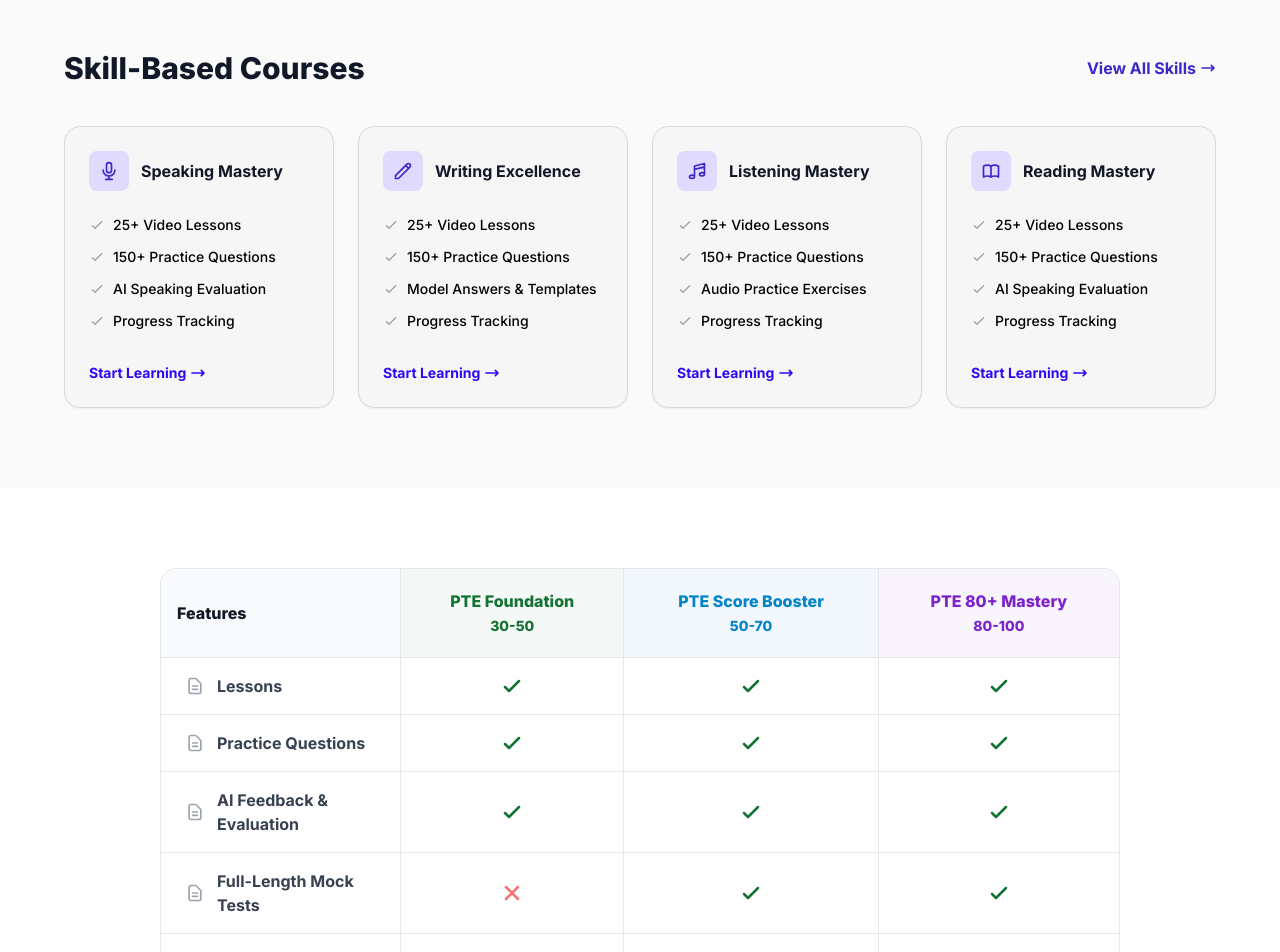
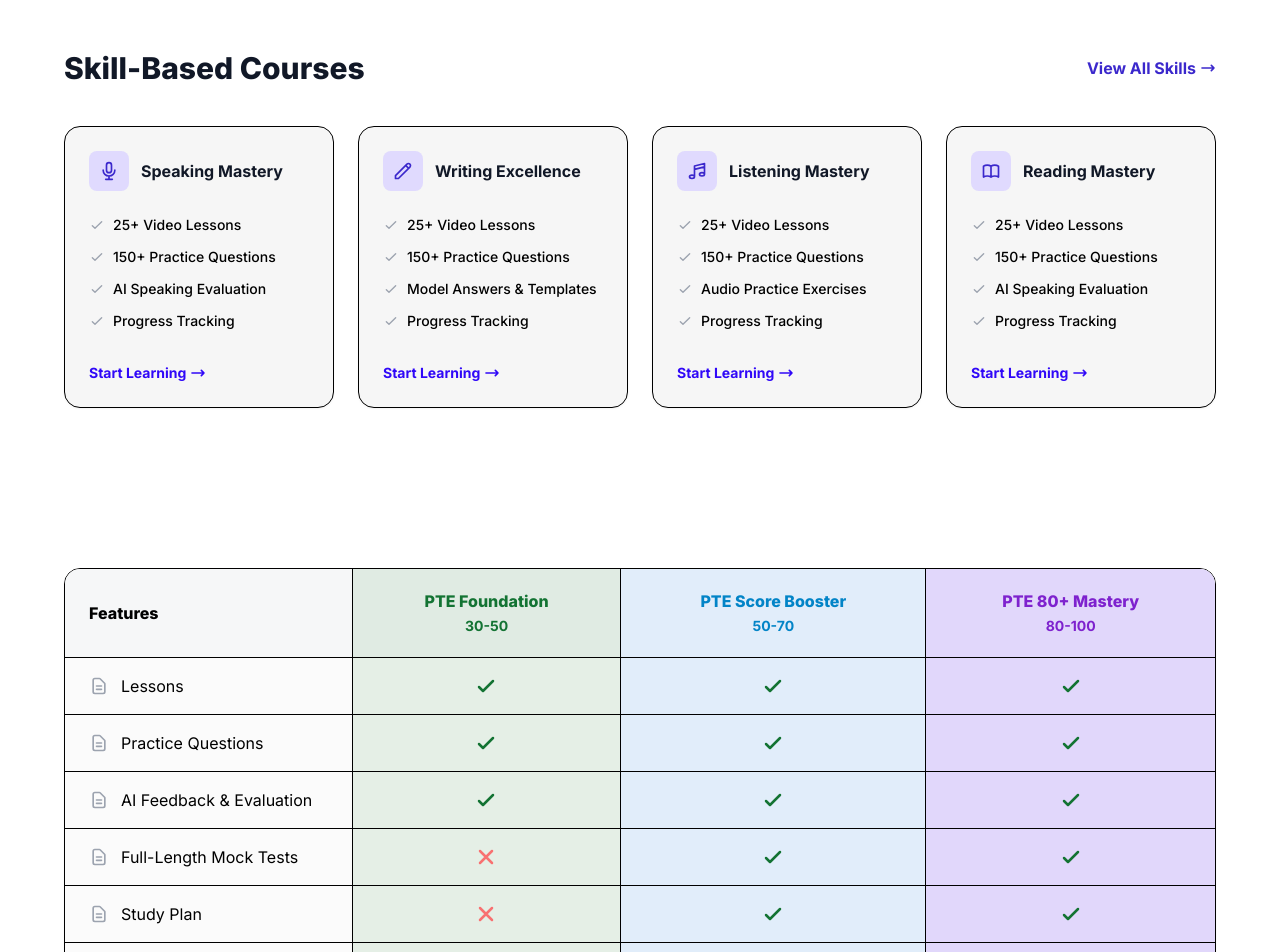
Before and after one commit to AuralithBit0822/PTE, a Next.js app in the folder frontend/: page /courses in a window 1280 px wide. Shown: the part 1300-2252 px from the top of the page. Built offline with nearby package versions, Linux system fonts and the light colour scheme.

Commit message:
comparision

```diff
--- a/frontend/app/(dashboard)/courses/page.tsx
+++ b/frontend/app/(dashboard)/courses/page.tsx
@@ -199,7 +199,7 @@ export default function CoursesPage() {
       </section>
 
       {/* 3. Skill-Based Courses */}
-      <section className="bg-[#FAFAFA] py-20">
+      <section className="bg-white py-20">
         <div className="max-w-7xl mx-auto px-4 md:px-8 lg:px-16">
           <div className="flex items-center justify-between mb-10">
             <h2 className="text-3xl font-extrabold text-gray-900">Skill-Based Courses</h2>
@@ -215,7 +215,7 @@ export default function CoursesPage() {
               { title: 'Listening Mastery', icon: 'M9 19V6l12-3v13M9 19c0 1.105-1.343 2-3 2s-3-.895-3-2 1.343-2 3-2 3 .895 3 2zm12-3c0 1.105-1.343 2-3 2s-3-.895-3-2 1.343-2 3-2 3 .895 3 2zM9 10l12-3', evalText: 'Audio Practice Exercises' },
               { title: 'Reading Mastery', icon: 'M12 6.253v13m0-13C10.832 5.477 9.246 5 7.5 5S4.168 5.477 3 6.253v13C4.168 18.477 5.754 18 7.5 18s3.332.477 4.5 1.253m0-13C13.168 5.477 14.754 5 16.5 5c1.747 0 3.332.477 4.5 1.253v13C19.832 18.477 18.247 18 16.5 18c-1.746 0-3.332.477-4.5 1.253', evalText: 'AI Speaking Evaluation' },
             ].map((skill, idx) => (
-              <div key={idx} className="bg-[#F6F6F6] rounded-2xl border border-[#D9D9D9] p-6 flex flex-col shadow-sm hover:shadow-md transition-shadow">
+              <div key={idx} className="bg-[#F6F6F6] rounded-2xl border border-[#000000] p-6 flex flex-col shadow-sm hover:shadow-md transition-shadow">
                 <div className="flex items-center mb-6">
                   <div className="w-10 h-10 rounded-lg bg-[#E0DAFE] flex items-center justify-center mr-3">
                     <svg className="w-5 h-5 text-[#3B28CC]" fill="none" viewBox="0 0 24 24" stroke="currentColor">
@@ -252,15 +252,15 @@ export default function CoursesPage() {
       </section>
 
       {/* 4. Comparison Table */}
-      <section className="max-w-5xl mx-auto px-4 md:px-8 py-20">
-        <div className="bg-white rounded-2xl border border-gray-200 overflow-hidden shadow-sm">
+      <section className="max-w-7xl mx-auto px-4 md:px-8 lg:px-16 py-20">
+        <div className="bg-white rounded-2xl border border-[#000000] overflow-hidden shadow-sm">
           <table className="w-full text-center border-collapse">
             <thead>
-              <tr className="bg-gray-50 border-b border-gray-200">
-                <th className="py-5 px-4 text-left font-extrabold text-gray-900 border-r border-gray-200 w-1/4">Features</th>
-                <th className="py-5 px-4 font-extrabold text-[#137333] border-r border-gray-200 bg-[#E6F4EA]/30">PTE Foundation<br/><span className="text-sm">30-50</span></th>
-                <th className="py-5 px-4 font-extrabold text-[#0284C7] border-r border-gray-200 bg-[#E0F2FE]/30">PTE Score Booster<br/><span className="text-sm">50-70</span></th>
-                <th className="py-5 px-4 font-extrabold text-[#7E22CE] bg-[#F3E8FF]/30">PTE 80+ Mastery<br/><span className="text-sm">80-100</span></th>
+              <tr className="bg-gray-50 border-b border-[#000000]">
+                <th className="py-5 px-6 text-left font-extrabold text-black border-r border-[#000000] w-1/4 text-[16px] bg-[#D9D9D91A]">Features</th>
+                <th className="py-5 px-4 font-extrabold text-[#137333] border-r border-[#000000] bg-[#00610E1A] text-[16px]">PTE Foundation<br/><span className="text-[14px] font-bold">30-50</span></th>
+                <th className="py-5 px-4 font-extrabold text-[#0284C7] border-r border-[#000000] bg-[#E1EDFA] text-[16px]">PTE Score Booster<br/><span className="text-[14px] font-bold">50-70</span></th>
+                <th className="py-5 px-4 font-extrabold text-[#7E22CE] bg-[#E1D7FB] text-[16px]">PTE 80+ Mastery<br/><span className="text-[14px] font-bold">80-100</span></th>
               </tr>
             </thead>
             <tbody>
@@ -274,18 +274,18 @@ export default function CoursesPage() {
                 { name: 'Performance Analytics', f: false, s: true, m: true },
                 { name: 'Certificate of Completion', f: false, s: false, m: true },
               ].map((row, i) => (
-                <tr key={i} className="border-b border-gray-200 last:border-0 hover:bg-gray-50 transition-colors">
-                  <td className="py-4 px-6 text-left font-bold text-gray-700 border-r border-gray-200 flex items-center">
+                <tr key={i} className="border-b border-[#000000] last:border-0 hover:bg-gray-50 transition-colors">
+                   <td className="py-4 px-6 text-left text-black border-r border-[#000000] flex items-center text-[16px] bg-[#D9D9D91A]">
                       <svg className="w-5 h-5 text-gray-400 mr-3 shrink-0" fill="none" viewBox="0 0 24 24" stroke="currentColor"><path strokeLinecap="round" strokeLinejoin="round" strokeWidth={2} d="M9 12h6m-6 4h6m2 5H7a2 2 0 01-2-2V5a2 2 0 012-2h5.586a1 1 0 01.707.293l5.414 5.414a1 1 0 01.293.707V19a2 2 0 01-2 2z" /></svg>
                       {row.name}
                    </td>
-                  <td className="py-4 px-4 border-r border-gray-200">
+                   <td className="py-4 px-4 border-r border-[#000000] bg-[#00610E1A]">
                      {row.f ? <svg className="w-6 h-6 text-[#137333] mx-auto" fill="none" viewBox="0 0 24 24" stroke="currentColor"><path strokeLinecap="round" strokeLinejoin="round" strokeWidth={2.5} d="M5 13l4 4L19 7" /></svg> : <svg className="w-6 h-6 text-red-400 mx-auto" fill="none" viewBox="0 0 24 24" stroke="currentColor"><path strokeLinecap="round" strokeLinejoin="round" strokeWidth={2.5} d="M6 18L18 6M6 6l12 12" /></svg>}
                    </td>
-                  <td className="py-4 px-4 border-r border-gray-200">
+                   <td className="py-4 px-4 border-r border-[#000000] bg-[#E1EDFA]">
                      {row.s ? <svg className="w-6 h-6 text-[#137333] mx-auto" fill="none" viewBox="0 0 24 24" stroke="currentColor"><path strokeLinecap="round" strokeLinejoin="round" strokeWidth={2.5} d="M5 13l4 4L19 7" /></svg> : <svg className="w-6 h-6 text-red-400 mx-auto" fill="none" viewBox="0 0 24 24" stroke="currentColor"><path strokeLinecap="round" strokeLinejoin="round" strokeWidth={2.5} d="M6 18L18 6M6 6l12 12" /></svg>}
                    </td>
-                  <td className="py-4 px-4">
+                   <td className="py-4 px-4 bg-[#E1D7FB]">
                      {row.m ? <svg className="w-6 h-6 text-[#137333] mx-auto" fill="none" viewBox="0 0 24 24" stroke="currentColor"><path strokeLinecap="round" strokeLinejoin="round" strokeWidth={2.5} d="M5 13l4 4L19 7" /></svg> : <svg className="w-6 h-6 text-red-400 mx-auto" fill="none" viewBox="0 0 24 24" stroke="currentColor"><path strokeLinecap="round" strokeLinejoin="round" strokeWidth={2.5} d="M6 18L18 6M6 6l12 12" /></svg>}
                    </td>
                  </tr>
@@ -367,7 +367,7 @@ export default function CoursesPage() {
                           </div>
                        </div>
                        <p className="text-xs text-gray-600 mb-6 flex-1 italic">"{t.text}"</p>
-                       <div className="flex items-center justify-between pt-4 border-t-2 border-[#D9D9D9]">
+                       <div className="flex items-center justify-between pt-4 border-t-2 border-[#000000]">
                           <div className={`text-xs font-bold px-2 py-1 rounded ${t.color} ${t.tColor} flex items-center`}>
                              <svg className="w-3 h-3 mr-1" fill="currentColor" viewBox="0 0 20 20"><path d="M2 10a8 8 0 018-8v8h8a8 8 0 11-16 0z" /><path d="M12 2.252A8.014 8.014 0 0117.748 8H12V2.252z" /></svg>
                              PTE Score: {t.score}
```
Lines whose indentation alone changed are shown as unchanged.
